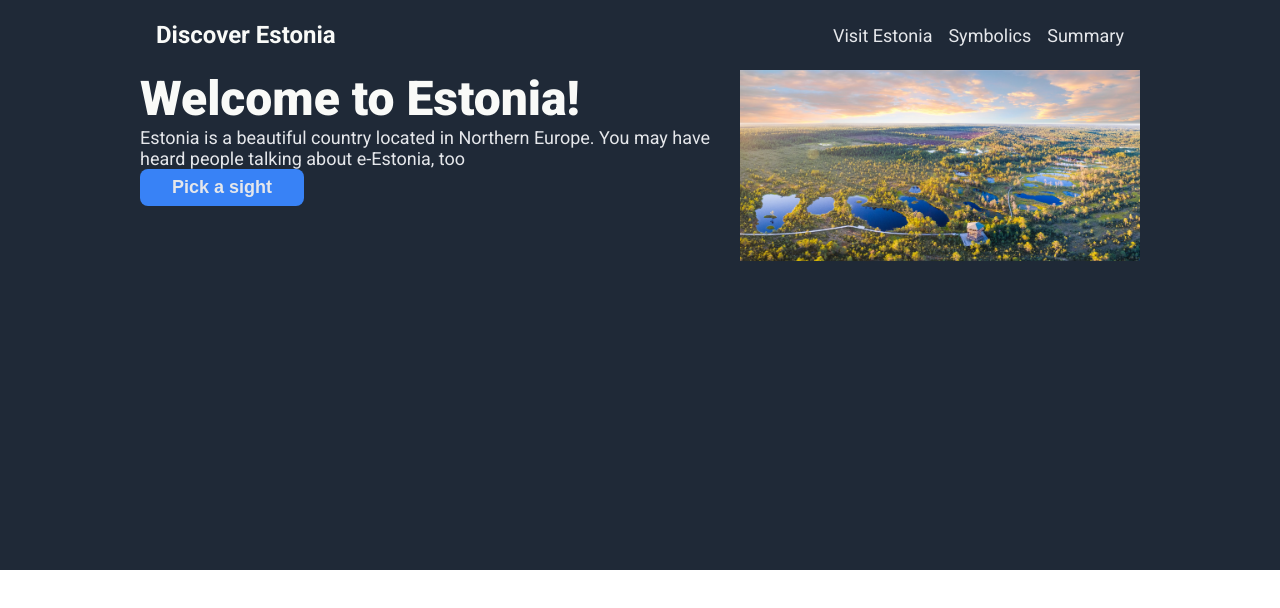
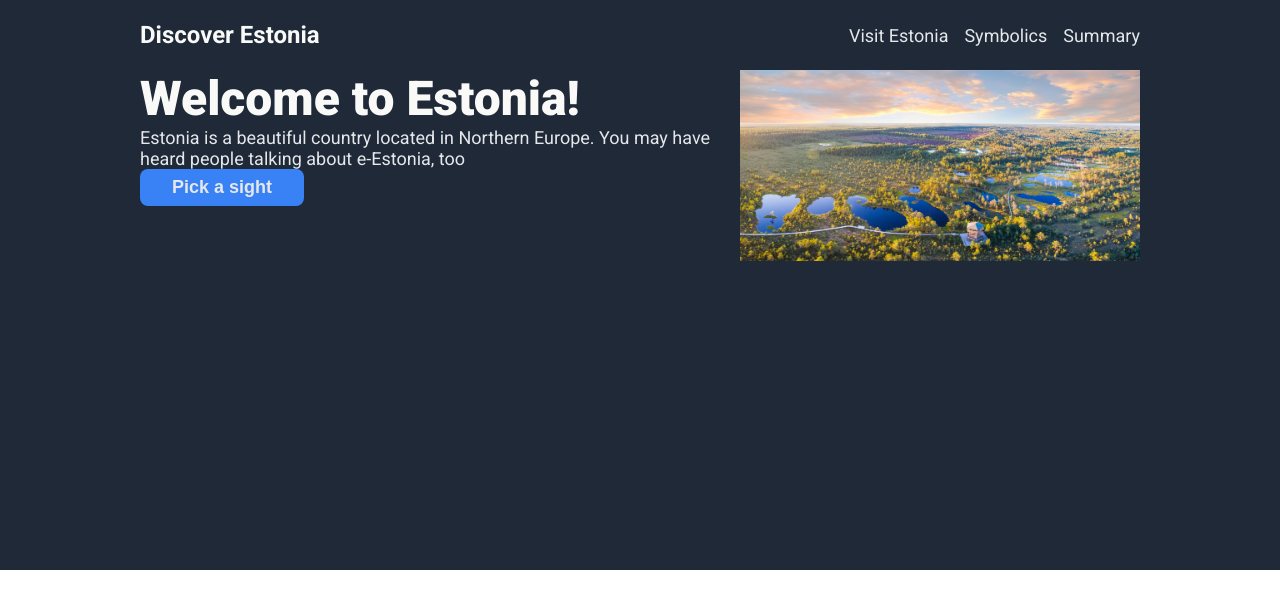
Before and after one commit to andras-tsitskan/odin-landing-page, a plain HTML site: page index.html in a window 1280 px wide. Drawn offline with Linux system fonts and the light colour scheme.

Commit message:
Remove excessive padding from header
Reason: added padding to wrapper.

```diff
--- a/styles/main.css
+++ b/styles/main.css
@@ -29,7 +29,6 @@ nav {
   display: flex;
   justify-content: space-between;
   align-items: center;
-  /* padding: 0.5rem; */
 }
 
 .nav-logo a {
@@ -37,13 +36,11 @@ nav {
   font-size: 24px;
   font-weight: bold;
   color: #f9faf8;
-  padding-left: 1rem;
 }
 
 .nav-links {
   display: flex;
   gap: 1rem;
-  padding-right: 1rem;
 }
 
 .nav-links li {
```
